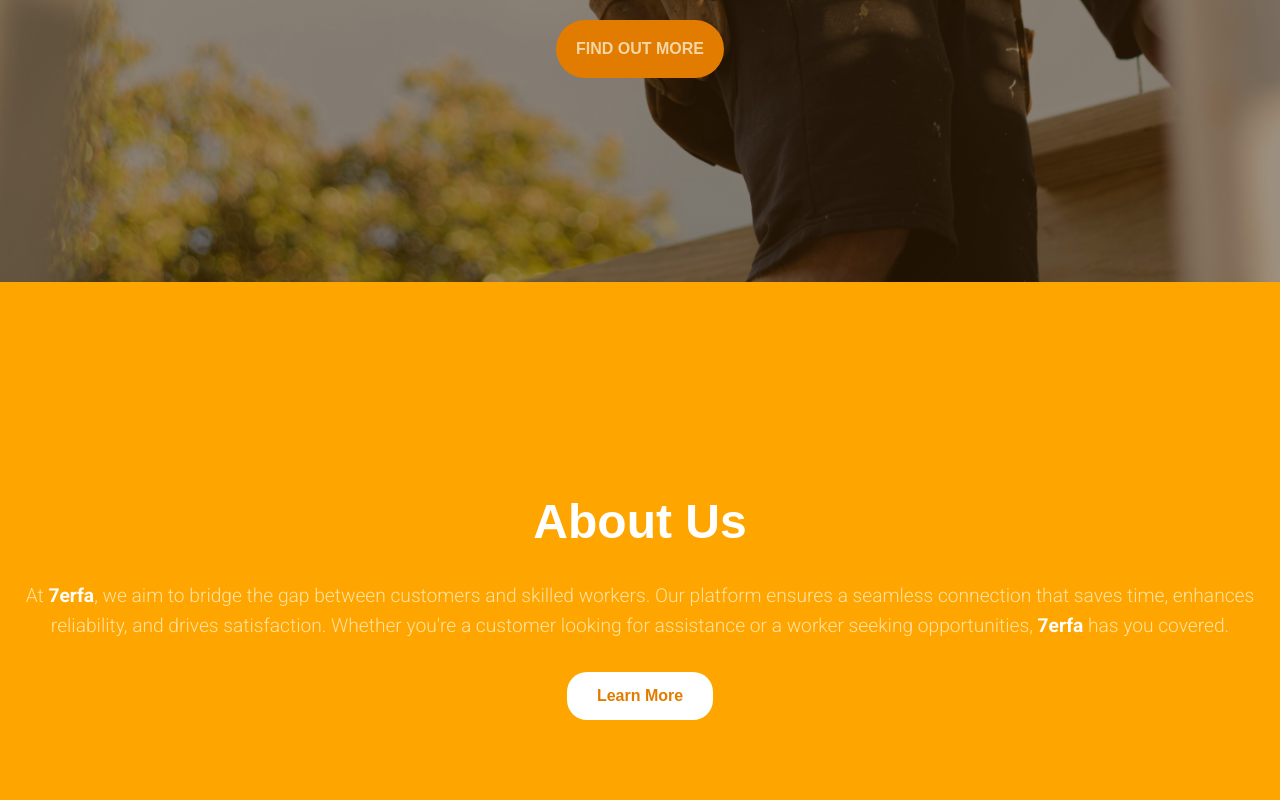
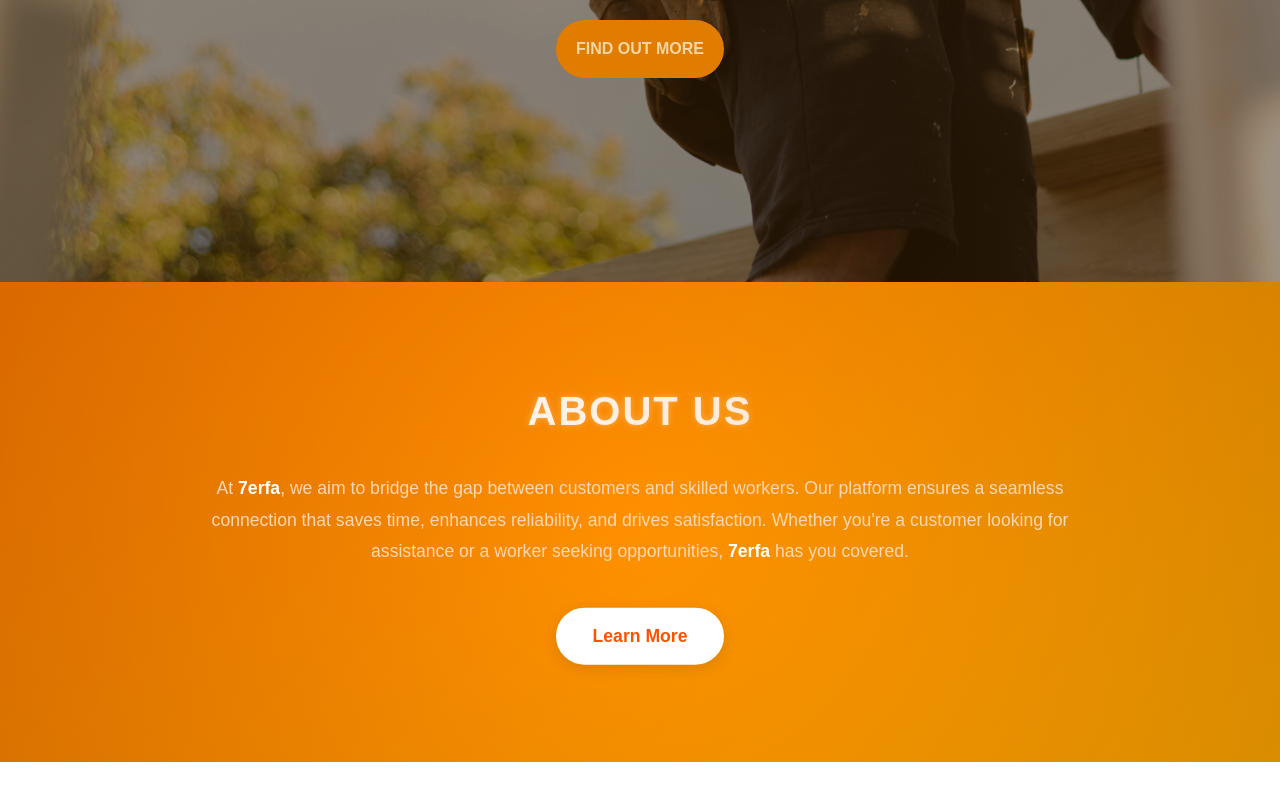
Before and after one commit to SalahMSwefy/7erfa, a React (Vite) app: page / in a window 1280 px wide. Shown: the part 518-1318 px from the top of the page. After the commit the page ends 1280 px from the top, so only its background shows below. Built offline with nearby package versions, Linux system fonts and the light colour scheme; a web font is replaced by a local one.

Commit message:
about fix

```diff
--- a/src/components/About/About.module.css
+++ b/src/components/About/About.module.css
@@ -1,18 +1,15 @@
 .about {
   position: relative;
-  /* background-image: url("/about.jpg");
-  background-size: cover;
-  background-position: center; */
   color: #fff;
-  padding: 100px 20px;
+  padding: 60px 40px;
   text-align: center;
   display: flex;
   flex-direction: column;
   align-items: center;
   justify-content: center;
-  height: 80vh;
+  min-height: 60vh;
   overflow: hidden;
-  background-color: var(--color-brand--500);
+  background: linear-gradient(135deg, #ff7b00, #ffa500);
 }
 
 .about .overlay {
@@ -21,67 +18,104 @@
   left: 0;
   width: 100%;
   height: 100%;
-  /* background: rgba(0, 0, 0, 0.5); */
+  background: radial-gradient(
+    circle at center,
+    transparent 0%,
+    rgba(0, 0, 0, 0.15) 100%
+  );
   z-index: 1;
 }
 
 .about .content {
   position: relative;
   z-index: 2;
-  animation: fade-in 1.5s ease-out;
+  max-width: 900px;
+  margin: 0 auto;
+  animation: fade-in 1.5s ease-out, float 6s ease-in-out infinite;
 }
 
 .about h2 {
-  font-size: 3rem;
+  font-size: 2.5rem;
   font-family: "Bruno Ace SC", sans-serif;
-  margin-bottom: 20px;
-  animation: slide-in-top 1s ease-out both;
+  margin-bottom: 30px;
+  text-transform: uppercase;
+  letter-spacing: 2px;
+  background: linear-gradient(to right, #fff, #ffd7b5);
+  -webkit-background-clip: text;
+  background-clip: text;
+  -webkit-text-fill-color: transparent;
+  animation: slide-in-top 1s ease-out both, glow 3s ease-in-out infinite;
 }
 
 .about p {
-  font-size: 1.2rem;
+  font-size: 1.1rem;
   font-weight: 300;
-  margin-bottom: 30px;
-  color: var(--color-brand--light);
+  line-height: 1.8;
+  margin-bottom: 40px;
+  color: #ffd7b5;
+  font-family: "Poppins", sans-serif;
   animation: slide-in-left 1.5s ease-out both;
 }
 
 .about p span {
-  color: var(--color-white);
-  font-weight: bold;
+  color: #ffffff;
+  font-weight: 600;
+  position: relative;
+  display: inline-block;
+  animation: pop 0.5s ease-out;
+}
+
+.about p span::after {
+  content: "";
+  position: absolute;
+  bottom: -2px;
+  left: 0;
+  width: 100%;
+  height: 2px;
+  background: #ffffff;
+  transform: scaleX(0);
+  transition: transform 0.3s ease;
+}
+
+.about p span:hover::after {
+  transform: scaleX(1);
 }
 
 .about button {
-  padding: 15px 30px;
-  border: none;
-  border-radius: 20px;
-  font-size: 1rem;
-  font-weight: bold;
+  padding: 16px 35px;
+  border: 2px solid #ffffff;
+  border-radius: 30px;
+  font-size: 1.1rem;
+  font-weight: 600;
   cursor: pointer;
-  color: var(--color-brand--main);
-  background-color: var(--color-white);
-  transition: transform 0.3s, background-color 0.3s, color 0.3s;
+  color: #ff5100;
+  background-color: #ffffff;
+  transition: all 0.4s cubic-bezier(0.175, 0.885, 0.32, 1.275);
+  box-shadow: 0 4px 15px rgba(0, 0, 0, 0.1);
 }
 
 .about button:hover {
-  background-color: var(--color-brand--main);
-  color: var(--color-white);
-  transform: scale(1.1);
+  background-color: transparent;
+  color: #ffffff;
+  transform: translateY(-5px);
+  box-shadow: 0 8px 25px rgba(0, 0, 0, 0.2);
 }
 
-/* Animations */
+/* Enhanced Animations */
 @keyframes fade-in {
   from {
     opacity: 0;
+    transform: scale(0.95);
   }
   to {
     opacity: 1;
+    transform: scale(1);
   }
 }
 
 @keyframes slide-in-top {
   from {
-    transform: translateY(-50px);
+    transform: translateY(-70px);
     opacity: 0;
   }
   to {
@@ -92,7 +126,7 @@
 
 @keyframes slide-in-left {
   from {
-    transform: translateX(-50px);
+    transform: translateX(-70px);
     opacity: 0;
   }
   to {
@@ -101,9 +135,60 @@
   }
 }
 
+@keyframes float {
+  0%,
+  100% {
+    transform: translateY(0);
+  }
+  50% {
+    transform: translateY(-10px);
+  }
+}
+
+@keyframes glow {
+  0%,
+  100% {
+    text-shadow: 0 0 5px rgba(255, 255, 255, 0.3);
+  }
+  50% {
+    text-shadow: 0 0 20px rgba(255, 255, 255, 0.5);
+  }
+}
+
+@keyframes pop {
+  0% {
+    transform: scale(1);
+  }
+  50% {
+    transform: scale(1.1);
+  }
+  100% {
+    transform: scale(1);
+  }
+}
+
 @media (max-width: 1024px) {
   .about h2 {
-    font-size: 2.5rem;
+    font-size: 2.8rem;
+  }
+
+  .about p {
+    font-size: 1.1rem;
+  }
+
+  .about button {
+    padding: 14px 28px;
+    font-size: 1rem;
+  }
+}
+
+@media (max-width: 768px) {
+  .about {
+    padding: 80px 30px;
+  }
+
+  .about h2 {
+    font-size: 2.2rem;
   }
 
   .about p {
@@ -111,14 +196,18 @@
   }
 
   .about button {
-    padding: 12px 25px;
+    padding: 12px 24px;
     font-size: 0.9rem;
   }
 }
 
-@media (max-width: 768px) {
+@media (max-width: 480px) {
+  .about {
+    padding: 60px 20px;
+  }
+
   .about h2 {
-    font-size: 2rem;
+    font-size: 1.9rem;
   }
 
   .about p {
@@ -130,18 +219,3 @@
     font-size: 0.8rem;
   }
 }
-
-@media (max-width: 480px) {
-  .about h2 {
-    font-size: 1.8rem;
-  }
-
-  .about p {
-    font-size: 0.8rem;
-  }
-
-  .about button {
-    padding: 8px 15px;
-    font-size: 0.7rem;
-  }
-}
```
